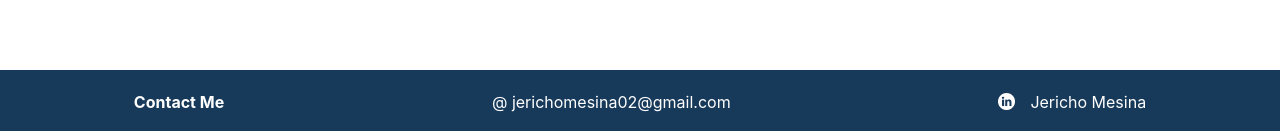
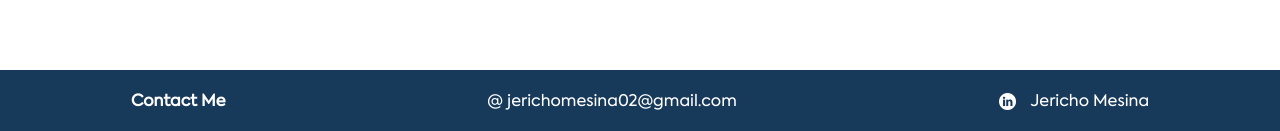
Before and after one commit to iamrico/portfolio, a React (Create React App) app: page / in a window 1280 px wide. Shown: the part 2091-2222 px from the top of the page. Built offline with nearby package versions, Linux system fonts and the light colour scheme; a web font is replaced by a local one.

Commit message:
refactored footer style to use styled components

```diff
--- a/src/components/Footer.js
+++ b/src/components/Footer.js
@@ -19,23 +19,33 @@ const FooterSection = styled.footer`
   margin-top: 100px;
 `;
 
+const FooterItem = styled.div`
+  padding-top: 20px;
+  padding-bottom: 20px;
+  font-size: 1em;
+  color: white;
+  display: flex;
+  align-items: center;
+  font-family: Axiforma-Regular;
+`;
+
 const Footer = () => {
   return (
     <FooterSection>
-      <div className="fItem">
+      <FooterItem>
         <strong>Contact Me</strong>
-      </div>
-      <div className="fItem">
+      </FooterItem>
+      <FooterItem>
         <a href="mailto:jerichomesina02@gmail.com">
           @ jerichomesina02@gmail.com
         </a>
-      </div>
-      <div className="fItem">
+      </FooterItem>
+      <FooterItem>
         <LinkedInLogo src={linkedin_logo} />
         <a href={"https://www.linkedin.com/in/jericho-mesina-7a4a4016b/"}>
           Jericho Mesina
         </a>
-      </div>
+      </FooterItem>
     </FooterSection>
   );
 };
```
